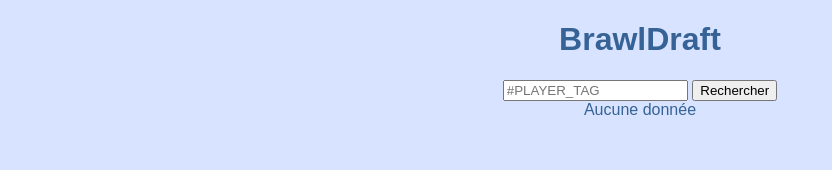
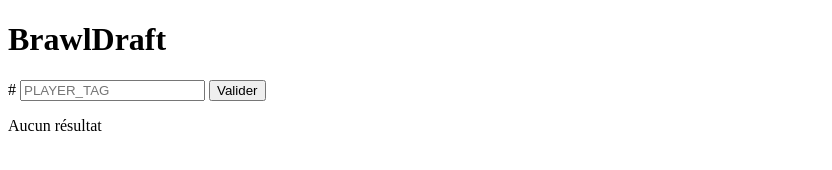
Before and after one commit to AgentPiouPiou/brawl-draft, a plain HTML site: page frontend/index.html in a window 1280 px wide. Shown: the whole page, without its empty margins (0-832 px from the left). Drawn offline with Linux system fonts and the light colour scheme.

Commit message:
Ajout input tag + récupération pseudo via backend

```diff
--- a/frontend/index.html
+++ b/frontend/index.html
@@ -3,17 +3,19 @@
 <head>
     <meta charset="UTF-8">
     <title>BrawlDraft</title>
-    <link rel="stylesheet" href="style.css">
 </head>
 <body>
 
     <h1>BrawlDraft</h1>
 
-    <input type="text" id="tag" placeholder="#PLAYER_TAG">
-    <button onclick="getPlayer()">Rechercher</button>
+    <label>#</label>
+    <input type="text" id="tag" placeholder="PLAYER_TAG" oninput="formatTag()">
 
-    <div id="result">Aucune donnée</div>
+    <button onclick="getPlayer()">Valider</button>
+
+    <p id="result">Aucun résultat</p>
 
     <script src="script.js"></script>
+
 </body>
 </html>
--- a/frontend/script.js
+++ b/frontend/script.js
@@ -1,9 +1,32 @@
+// Met en MAJUSCULE automatiquement
+function formatTag() {
+    let input = document.getElementById("tag");
+    input.value = input.value.toUpperCase();
+}
+
+// Appel backend
 async function getPlayer() {
-    const tag = document.getElementById("tag").value;
+    let tag = document.getElementById("tag").value;
 
-    const res = await fetch(`http://localhost:3000/player/${tag}`);
-    const data = await res.json();
+    if (!tag) {
+        document.getElementById("result").innerText = "Entre un tag";
+        return;
+    }
 
-    document.getElementById("result").innerHTML =
-        `Pseudo : ${data.name}`;
+    try {
+        const res = await fetch(`http://localhost:3000/player/${tag}`);
+        const data = await res.json();
+
+        if (data.name) {
+            document.getElementById("result").innerText =
+                "Pseudo : " + data.name;
+        } else {
+            document.getElementById("result").innerText =
+                "Erreur : joueur introuvable";
+        }
+
+    } catch (err) {
+        document.getElementById("result").innerText =
+            "Erreur serveur";
+    }
 }
--- a/frontend/style.css
+++ /dev/null
@@ -1,6 +0,0 @@
-body {
-    font-family: Arial;
-    text-align: center;
-    background: #d8e4ff;
-    color: rgb(54, 98, 149);
-}
```
